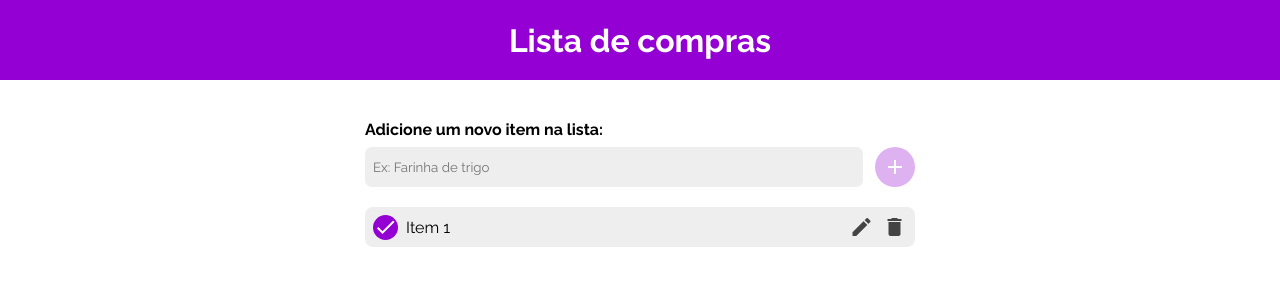
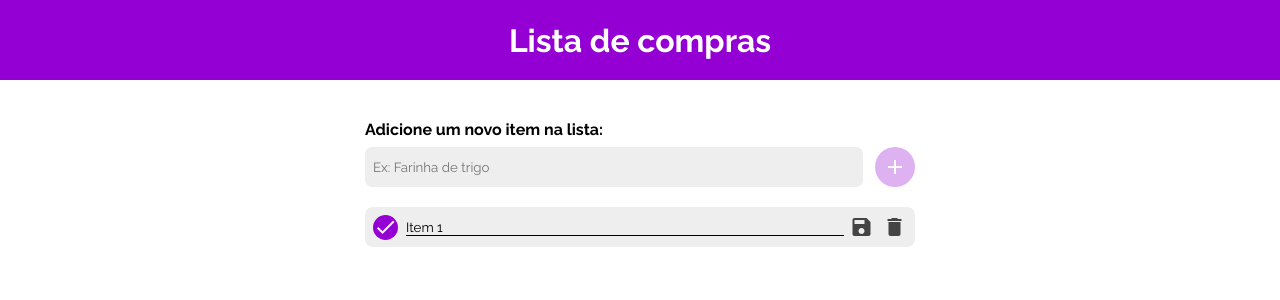
Before and after one commit to azvmari/listaDeCompras, an Angular app: page / in a window 1280 px wide. Both pictures are taken after a click on the button 861 px from the left and 227 px from the top of the page. Shown: the top 300 px of the page. Built offline with nearby package versions, Linux system fonts and the light colour scheme.

Commit message:
Criação da edição

```diff
--- a/src/app/app.component.html
+++ b/src/app/app.component.html
@@ -5,7 +5,8 @@
     <app-text-input (handleAdd)="createItem($event)"></app-text-input>
 
     <div class="items">
-      <app-item *ngFor="let item of list; let i = index" [name]="item.name" (handleDelete)="deleteItem(i)">
+      <app-item *ngFor="let item of list; let i = index" [name]="item.name" (handleDelete)="deleteItem(i)"
+        (handleSave)="editItem($event, i)">
       </app-item>
     </div>
   </div>
--- a/src/app/components/item/item.component.css
+++ b/src/app/components/item/item.component.css
@@ -1,17 +1,26 @@
 :host {
+  flex: 1;
+}
+
+form {
   display: flex;
   align-items: center;
-  justify-content: space-between;
   background-color: #eee;
   border-radius: 8px;
   padding: 4px 8px;
+  gap: 5px;
   min-height: 40px;
+  flex: 1;
 }
 
 div {
   display: flex;
   align-items: center;
   gap: 8px;
+}
+
+.div-input {
+  flex: 1;
 }
 
 button {
@@ -32,3 +41,13 @@ button:hover {
   background-color: #9400D3;
   color: white;
 }
+
+input {
+  background-color: transparent;
+  height: 100%;
+  flex: 1;
+}
+
+input.editing {
+  border-bottom: 1px solid #000;
+}
--- a/src/app/components/item/item.component.html
+++ b/src/app/components/item/item.component.html
@@ -1,14 +1,23 @@
-<div>
-  <button class="check-button">
+<form (ngSubmit)="onSave()" [formGroup]="formControl">
+  <div class="div-input">
+    <button class="check-button" type="button">
       <mat-icon fontIcon="check"></mat-icon>
     </button>
-  <p>{{name}}</p>
+    <input [value]="name" formControlName="name" [ngClass]="editing ? 'editing' : ''" />
   </div>
   <div>
-  <button>
+    <ng-container *ngIf="editing; else defaultIcon">
+      <button type="submit">
+        <mat-icon fontIcon="save"></mat-icon>
+      </button>
+    </ng-container>
+    <ng-template #defaultIcon>
+      <button type="button" (click)="onEdit()">
         <mat-icon fontIcon="edit"></mat-icon>
       </button>
-  <button (click)="onDelete()">
+    </ng-template>
+    <button type="button" (click)="onDelete()">
       <mat-icon fontIcon="delete"></mat-icon>
     </button>
   </div>
+</form>
--- a/src/app/components/item/item.component.ts
+++ b/src/app/components/item/item.component.ts
@@ -1,16 +1,41 @@
-import { Component, EventEmitter, Input, Output } from '@angular/core';
+import { NgClass, NgIf } from '@angular/common';
+import { Component, EventEmitter, Input, Output, SimpleChanges } from '@angular/core';
+import { FormControl, FormGroup, ReactiveFormsModule, Validators } from '@angular/forms';
 import { MatIconModule } from '@angular/material/icon';
 
 @Component({
   selector: 'app-item',
   standalone: true,
-  imports: [MatIconModule],
+  imports: [MatIconModule, NgClass, NgIf, ReactiveFormsModule],
   templateUrl: './item.component.html',
   styleUrl: './item.component.css'
 })
 export class ItemComponent {
   @Input() name!: string
   @Output() handleDelete = new EventEmitter()
+  @Output() handleSave = new EventEmitter<string>()
+  editing = false
+  formControl = new FormGroup({
+    name: new FormControl('', Validators.required)
+  })
+
+  ngOnChanges(changes: SimpleChanges) {
+    if (changes['name']) {
+      this.formControl.setValue({ name: this.name })
+    }
+  }
+
+  onEdit() {
+    this.editing = true
+  }
+
+  onSave() {
+    if (this.formControl.value.name) {
+      this.handleSave.emit(this.formControl.value.name)
+    }
+
+    this.editing = false
+  }
 
   onDelete() {
     this.handleDelete.emit()
```
Lines whose indentation alone changed are shown as unchanged.
